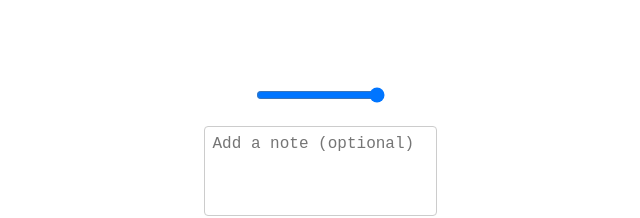
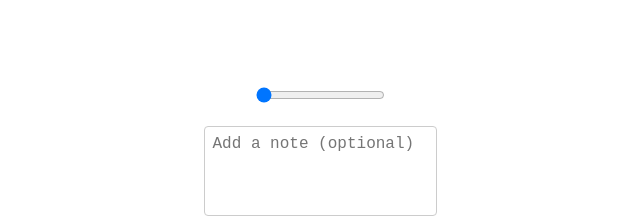
Before and after one commit to Moodo-dev/MoodoCore, a Vue app: page / in a window 1280 px wide. Shown: the part 316-534 px from the top of the page, without its empty margins (320-960 px from the left). Built offline with nearby package versions, Linux system fonts and the light colour scheme.

Commit message:
Create an internal index that decides the current index of the slider in the mood list

```diff
--- a/src/components/MoodSelector.vue
+++ b/src/components/MoodSelector.vue
@@ -1,6 +1,6 @@
 <template>
   <div class="moodSelector">
-    <input type="range" min="0" :max="moods.length - 1" />
+    <input type="range" min="0" :max="moods.length - 1" v-model="internalIndex" />
 
     <!-- <button
       v-for="mood in moods"
@@ -21,6 +21,8 @@ const props = defineProps<{ modelValue: string | null; isModal?: boolean }>()
 const emit = defineEmits(['update: modelValue'])
 
 const moods = ['😃', '😐', '😞', '😡', '😴'] //Probably change later?
+const internalIndex = ref(props.modelValue ? moods.indexOf(props.modelValue) : 0)
+
 // TODO: find out a way to make it a slider? 👀
 </script>
 
```
